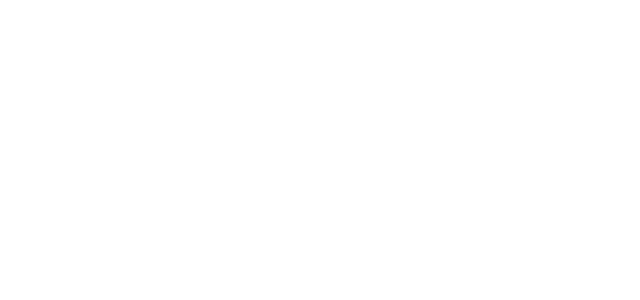
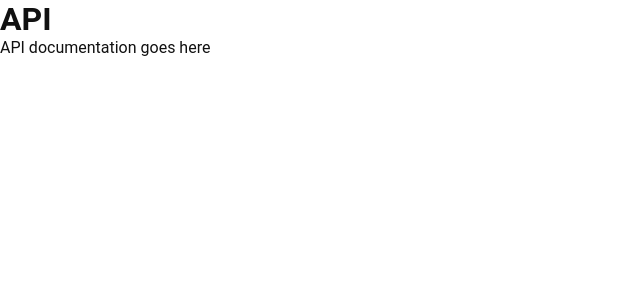
Before and after one commit to KadoProG/react-calendar-app, a React (Vite) app: page /api in a window 1280 px wide. Before the commit this address had no page. Shown: the top 300 px of the page, without its empty margins (0-640 px from the left). Built offline with nearby package versions, Linux system fonts and the light colour scheme.

Commit message:
add gapi and path

```diff
--- a/package.json
+++ b/package.json
@@ -13,6 +13,7 @@
   },
   "dependencies": {
     "dayjs": "^1.11.12",
+    "gapi-script": "^1.2.0",
     "react": "^18.3.1",
     "react-dom": "^18.3.1",
     "react-hook-form": "^7.52.2",
--- /dev/null
+++ b/src/pages/APIPage.tsx
@@ -0,0 +1,8 @@
+export const APIPage: React.FC = () => {
+  return (
+    <div>
+      <h1>API</h1>
+      <p>API documentation goes here</p>
+    </div>
+  );
+};
--- a/src/pages/HomePage.tsx
+++ b/src/pages/HomePage.tsx
@@ -5,6 +5,7 @@ export const HomePage: React.FC = () => {
     <div>
       <h1>Home</h1>
       <Link to="/calendar">Calendar</Link>
+      <Link to="/api">Api</Link>
     </div>
   );
 };
--- a/src/routes/Router.tsx
+++ b/src/routes/Router.tsx
@@ -2,6 +2,7 @@ import React from 'react';
 import { BrowserRouter, Route, Routes } from 'react-router-dom';
 import { HomePage } from '../pages/HomePage';
 import { CalendarPage } from '../pages/CalendarPage';
+import { APIPage } from '@/pages/APIPage';
 
 export const MyRouter: React.FC = () => (
   <BrowserRouter>
@@ -9,6 +10,7 @@ export const MyRouter: React.FC = () => (
       {/* Add routes here */}
       <Route path="/" element={<HomePage />} />
       <Route path="/calendar" element={<CalendarPage />} />
+      <Route path="/api" element={<APIPage />} />
     </Routes>
   </BrowserRouter>
 );
```
Also changed, not shown: 2 other files (tests, documents, lock files or other folders).
